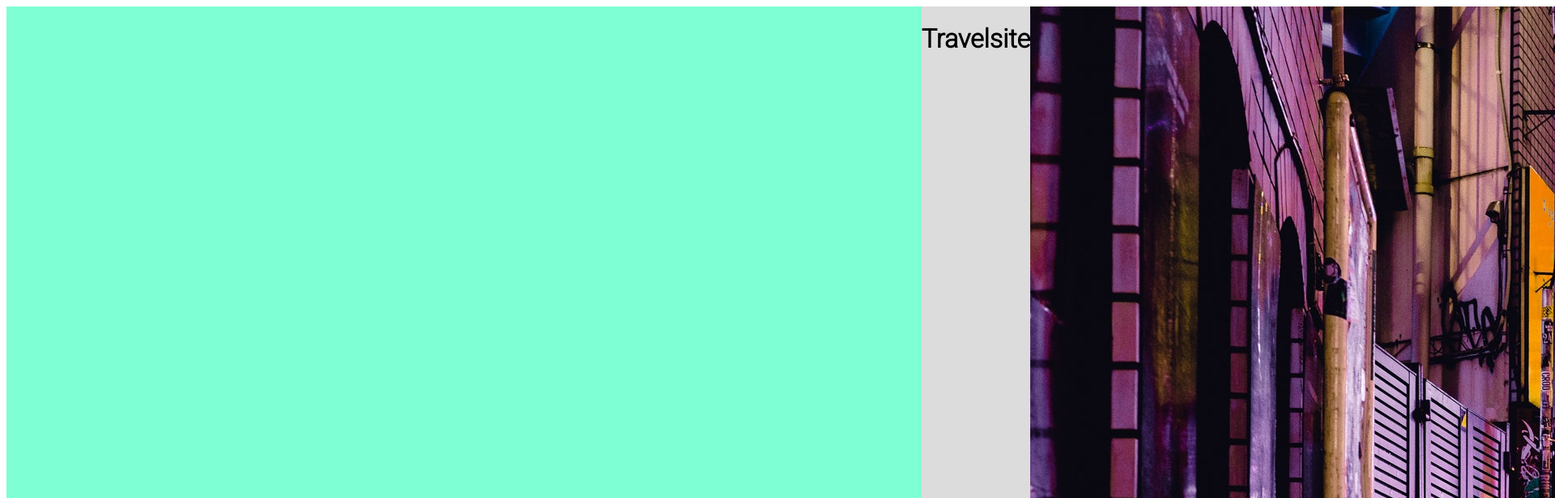
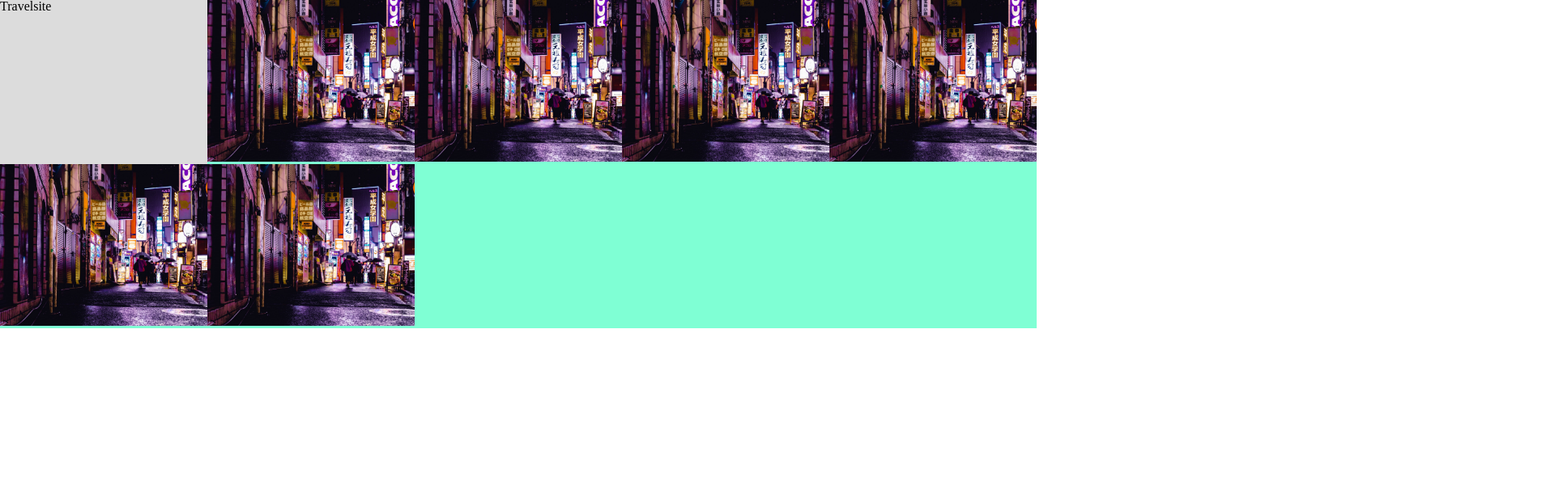
Before and after one commit to Heisaa/travelsite, a plain HTML site: page index.html in a window 1280 px wide. Shown: the top 616 px of the page at 81% size, 1920 px wide, since content can reach past the window. Drawn offline with Linux system fonts and the light colour scheme.

Commit message:
no grid areas

```diff
--- a/index.html
+++ b/index.html
@@ -7,26 +7,36 @@
     <meta http-equiv="X-UA-Compatible" content="ie=edge">
     <title>Travel Site</title>
     <link href="style.css" rel="stylesheet" type="text/css" />
+    <link href="reset.css" rel="stylesheet" type="text/css" />
     <link href="https://fonts.googleapis.com/css?family=Roboto:300" rel="stylesheet">
 </head>
 
 <body>
     <div class="top-containter">
-        <div class="top-image"><img src="images/tokyo-pexel.jpg" alt="" ></div>
-        <div class="top-image"><img src="images/tokyo-pexel.jpg" alt="" ></div>
-        <div class="top-image"><img src="images/tokyo-pexel.jpg" alt="" ></div>
-        <div class="top-image"><img src="images/tokyo-pexel.jpg" alt="" ></div>
-        <div class="top-image"><img src="images/tokyo-pexel.jpg" alt="" ></div>
-        <div class="top-image"><img src="images/tokyo-pexel.jpg" alt="" ></div>
-        <div class="top-image"><img src="images/tokyo-pexel.jpg" alt="" ></div>
-        <div class="top-image"><img src="images/tokyo-pexel.jpg" alt="" ></div>
-        <div class="top-image"><img src="images/tokyo-pexel.jpg" alt="" ></div>
-        <div class="top-image"><img src="images/tokyo-pexel.jpg" alt="" ></div>
+        <header id="header1">
+            <h1>Travelsite</h1>
+        </header>
+        <article class="top-image">
+            <img src="images/tokyo-pexel.jpg" alt="">
+        </article>
+        <article class="top-image">
+            <img src="images/tokyo-pexel.jpg" alt="">
+        </article>
+        <article class="top-image">
+            <img src="images/tokyo-pexel.jpg" alt="">
+        </article>
+        <article class="top-image">
+                <img src="images/tokyo-pexel.jpg" alt="">
+        </article>
+        <article class="top-image">
+                <img src="images/tokyo-pexel.jpg" alt="">
+        </article>
+        <article class="top-image">
+                <img src="images/tokyo-pexel.jpg" alt="">
+        </article>
 
 
-        <header>
-            <h1>Travelsite</h1>
-        </header>
+
     </div>
 </body>
 
--- /dev/null
+++ b/reset.css
@@ -0,0 +1,48 @@
+/* http://meyerweb.com/eric/tools/css/reset/
+   v2.0 | 20110126
+   License: none (public domain)
+*/
+
+html, body, div, span, applet, object, iframe,
+h1, h2, h3, h4, h5, h6, p, blockquote, pre,
+a, abbr, acronym, address, big, cite, code,
+del, dfn, em, img, ins, kbd, q, s, samp,
+small, strike, strong, sub, sup, tt, var,
+b, u, i, center,
+dl, dt, dd, ol, ul, li,
+fieldset, form, label, legend,
+table, caption, tbody, tfoot, thead, tr, th, td,
+article, aside, canvas, details, embed,
+figure, figcaption, footer, header, hgroup,
+menu, nav, output, ruby, section, summary,
+time, mark, audio, video {
+	margin: 0;
+	padding: 0;
+	border: 0;
+	font-size: 100%;
+	font: inherit;
+	vertical-align: baseline;
+}
+/* HTML5 display-role reset for older browsers */
+article, aside, details, figcaption, figure,
+footer, header, hgroup, menu, nav, section {
+	display: block;
+}
+body {
+	line-height: 1;
+}
+ol, ul {
+	list-style: none;
+}
+blockquote, q {
+	quotes: none;
+}
+blockquote:before, blockquote:after,
+q:before, q:after {
+	content: '';
+	content: none;
+}
+table {
+	border-collapse: collapse;
+	border-spacing: 0;
+}
--- a/style.css
+++ b/style.css
@@ -6,20 +6,24 @@ body {
 .top-containter {
     background-color: aquamarine;
     display: grid;
-    grid-template-columns: 1fr 1fr 1fr 1fr;
-    grid-template-rows: 1fr 1fr 1fr;
-    grid-template-areas:
+    grid-template-columns: repeat(auto-fill, minmax(250px, 1fr));
+    /*grid-template-rows: 1fr 1fr 1fr;*/
+    /*grid-template-areas:
         "image image image image"
-        "image image image image"
-        "image header header image";
+        "image header header image";*/
 }
 
 .top-image {
-    grid-area: image;
-    width: 50px;
+    position: relative;
+    /*width: 50px;*/
 }
 
-header {
+.top-image img {
+    height: 200px;
+    width: 100%;
+    object-fit: cover;
+}
+
+#header1 {
     background-color: gainsboro;
-    grid-area: header;
 }
```
